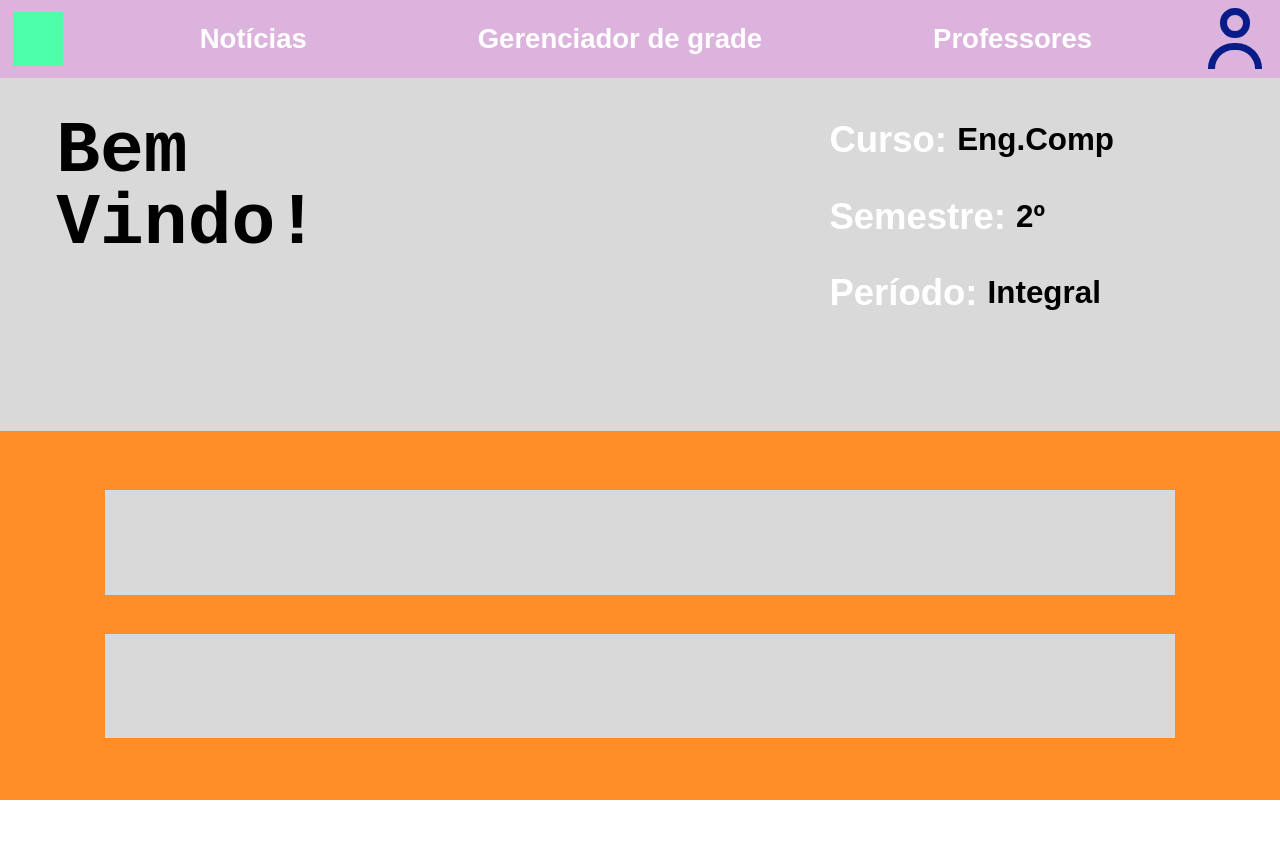
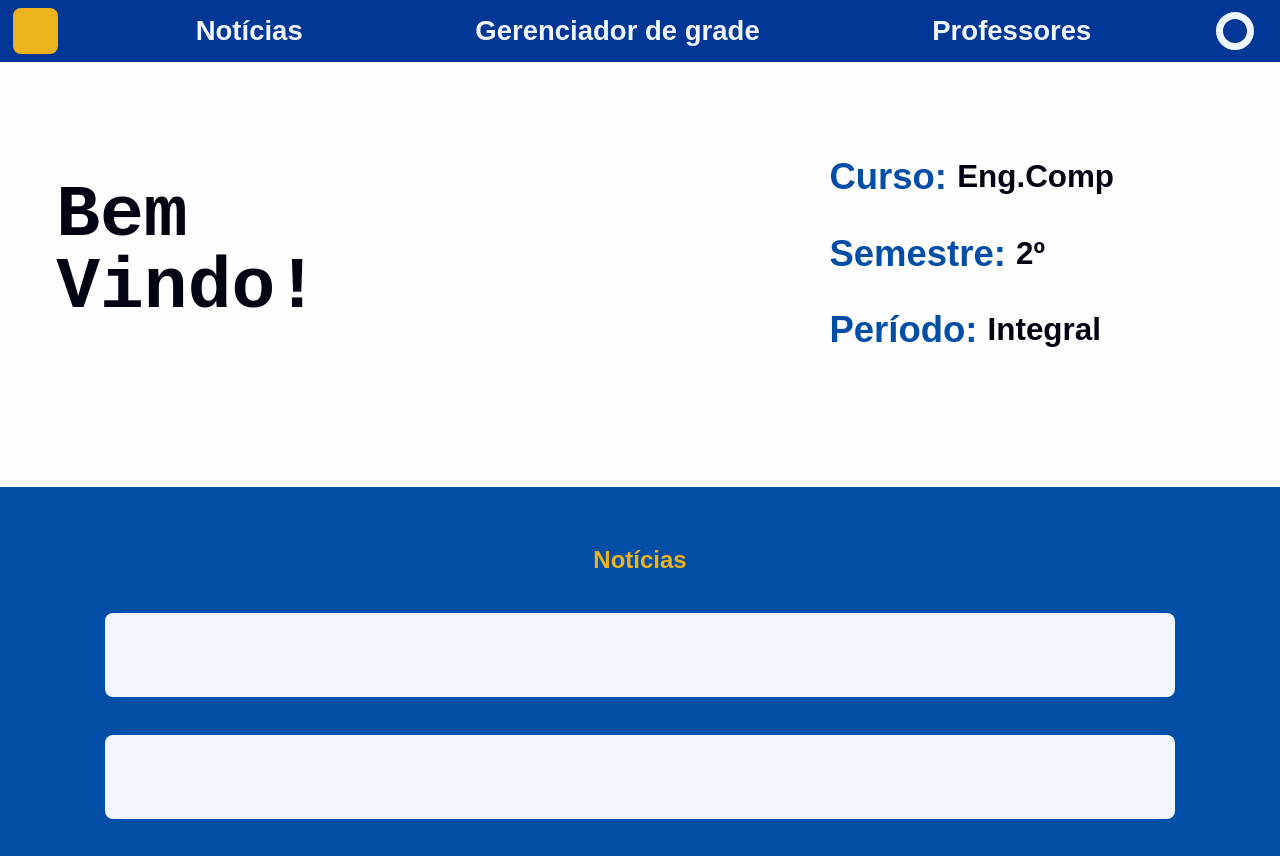
Before and after one commit to EvertonFernandesJr/GURA, a website: page index.html in a window 1280 px wide. Before the commit the page ends 800 px from the top, so only its background shows below. Drawn offline with Linux system fonts and the light colour scheme.

Commit message:
feat: include theme colors and recolored index page

```diff
--- a/index.html
+++ b/index.html
@@ -24,8 +24,7 @@
         </nav>
 
         <div class="navbar-profile">
-            <div class="profile-head"></div>
-            <div class="profile-body"></div>
+            <div class="profile-picture"></div>
         </div>
 
     </header>
@@ -65,10 +64,10 @@
 
         <!-- ÁREA LARANJA -->
         <section class="bottom-section">
-
+            <h1>Notícias</h1>
+            <div class="content-box"></div>
             <div class="content-box"></div>
 
-            <div class="content-box"></div>
 
         </section>
 
--- a/src/styles/index_style.css
+++ b/src/styles/index_style.css
@@ -1,3 +1,5 @@
+@import url(theme.css);
+
 * {
     margin: 0;
     padding: 0;
@@ -11,7 +13,7 @@ body {
 }
 
 body {
-    overflow: hidden;
+    overflow-y: auto;
     font-family: Arial, sans-serif;
 }
 
@@ -22,24 +24,26 @@ body {
 
 .navbar {
     width: 100%;
-    height: 9.73vh;
+    height: 7.73vh;
 
-    background-color: #DCB3DC;
+    background-color: var(--color-primary);
 
     display: flex;
     align-items: center;
 }
 
 
-/* Logo verde */
+/* Logo Amarela */
 
 .navbar-logo {
-    width: 3.88vw;
-    height: 6.81vh;
+    width: 3.5vw;
+    height: 5.81vh;
 
     margin-left: 1.05vw;
 
-    background-color: #4DFFA9;
+    background-color: var(--color-accent);
+
+    border-radius: 8px;
 }
 
 
@@ -59,7 +63,7 @@ body {
 }
 
 .navbar-menu a {
-    color: white;
+    color: var(--color-text-on-primary);
 
     text-decoration: none;
 
@@ -83,38 +87,16 @@ body {
     align-items: center;
 }
 
+.profile-picture {
+    width: 3vw;
+    height: 3vw;
 
-/* Cabeça */
-
-.profile-head {
-    width: 2.3vw;
-    height: 2.3vw;
-
-    border: 0.55vw solid #071C88;
+    border: 0.55vw solid var(--color-text-on-primary);
     border-radius: 50%;
 
     position: absolute;
 
-    top: 0.65vw;
 }
-
-
-/* Corpo */
-
-.profile-body {
-    width: 4.2vw;
-    height: 2vw;
-
-    border: 0.55vw solid #071C88;
-    border-bottom: none;
-
-    border-radius: 2vw 2vw 0 0;
-
-    position: absolute;
-
-    bottom: 0.7vw;
-}
-
 
 /* ========================================
    ÁREA DE BOAS-VINDAS
@@ -122,9 +104,9 @@ body {
 
 .welcome-section {
     width: 100%;
-    height: 44.17vh;
+    height: 53.17vh;
 
-    background-color: #D9D9D9;
+    background-color: var(--color-bg-main);
 
     display: flex;
     justify-content: space-between;
@@ -135,11 +117,11 @@ body {
 
 .welcome-text {
     margin-left: 4.4vw;
-    margin-top: 4.8vh;
+    margin-top: 14.8vh;
 }
 
 .welcome-text h1 {
-    color: #000000;
+    color: var(--color-text-main);
 
     font-family: monospace;
 
@@ -157,7 +139,7 @@ body {
 .course-info {
     width: 31vw;
 
-    margin-top: 5.2vh;
+    margin-top: 11.8vh;
     margin-right: 4.2vw;
 
     display: flex;
@@ -174,7 +156,7 @@ body {
 }
 
 .info-label {
-    color: white;
+    color: var(--color-secondary);
 
     font-size: 2.85vw;
     font-weight: bold;
@@ -183,7 +165,7 @@ body {
 }
 
 .info-value {
-    color: #000000;
+    color: var(--color-text-main);
 
     font-size: 2.45vw;
     font-weight: bold;
@@ -195,26 +177,37 @@ body {
 ======================================== */
 
 .bottom-section {
+    position: relative;
+
     width: 100%;
     height: 46.1vh;
-
-    background-color: #FF8D28;
+    background-color: var(--color-secondary);
 
     display: flex;
     flex-direction: column;
     align-items: center;
 
     padding-top: 7.4vh;
+    gap: 4.8vh;
 
-    gap: 4.8vh;
+    & h1{
+        padding-bottom: 0px;
+        margin: 0px;
+        color: var(--color-accent)
+    }
+
 }
 
 
 /* Caixas */
 
 .content-box {
+    position: relative;
+    z-index: 1;
+
     width: 83.55vw;
-    height: 13.1vh;
+    height: 10.5vh;
 
-    background-color: #D9D9D9;
+    background-color: var(--color-bg-surface);
+    border-radius: 8px;
 }
--- /dev/null
+++ b/src/styles/theme.css
@@ -0,0 +1,29 @@
+:root {
+  /* --- PALETA BASE FIXA --- */
+  --color-primary: #003695;
+  --color-secondary: #004ea5;
+  --color-accent: #ecb31d;
+  --color-bg-main: #fefefe;
+
+  /* --- VARIANTES AUTOMÁTICAS (Derivadas do seu Azul Primário Fixo) --- */
+  /* Tom muito claro para fundos sutis ou estados de hover */
+  --color-primary-light: oklch(from var(--color-primary) 0.96 c h);
+
+  /* Tom mais escuro para estados de hover em botões e links ativos */
+  --color-primary-dark: oklch(from var(--color-primary) 0.25 c h);
+
+  /* Opacidade de 15% do azul primário para tags, badges ou alertas */
+  --color-primary-fade: oklch(from var(--color-primary) l c h / 0.15);
+
+  /* --- SUPERFÍCIES E TEXTOS OTIMIZADOS PARA ALTA UI/UX --- */
+  /* Segunda camada de fundo (cards, sidebars) adaptada ao subtom do seu azul */
+  --color-bg-surface: oklch(from var(--color-primary) 0.97 0.01 h);
+
+  /* Texto principal com contraste máximo (passa na WCAG AAA), evitando o preto puro */
+  --color-text-main: oklch(from var(--color-primary) 0.12 0.03 h);
+  --color-text-on-primary: #f0f6ff;
+
+  /* Texto secundário legível, mas visualmente subordinado ao texto principal */
+  --color-text-muted: oklch(from var(--color-primary) 0.42 0.02 h);
+
+}
```
Also changed, not shown: public/puc-background.jpg (added).
